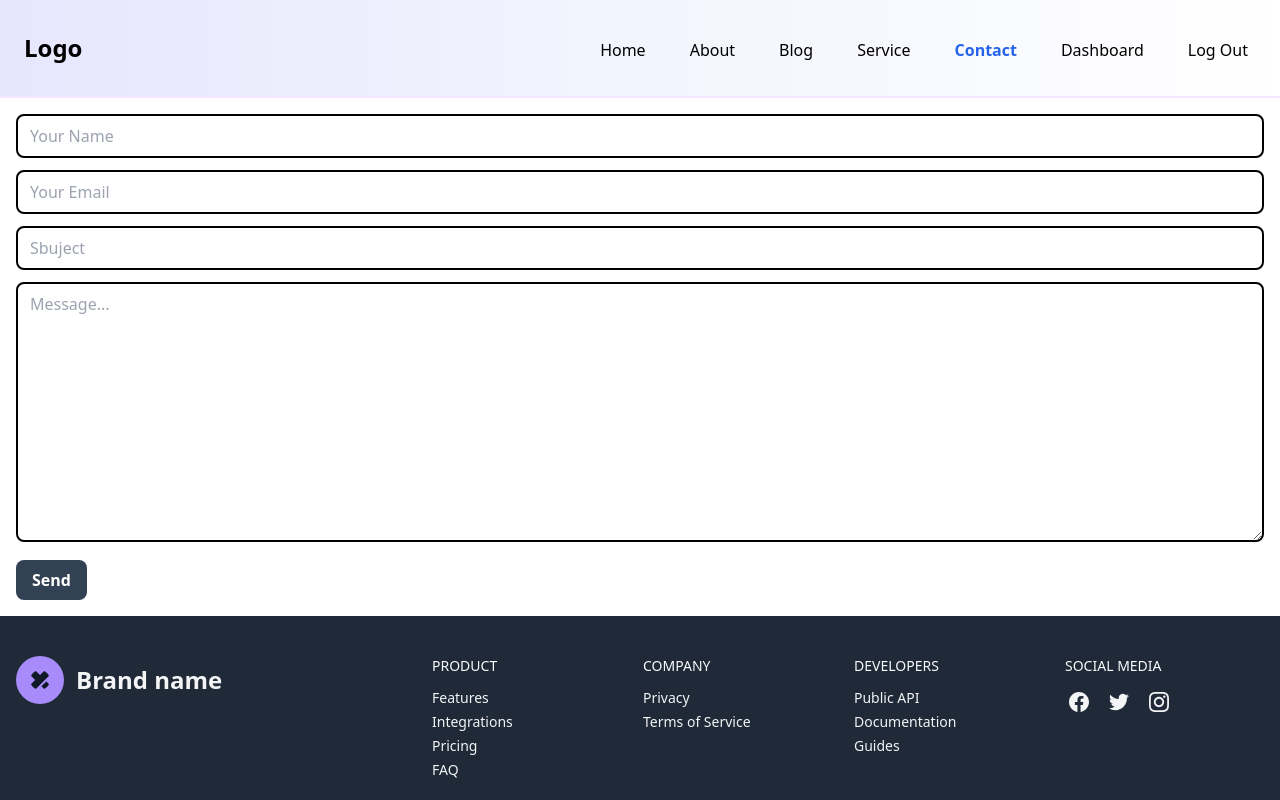
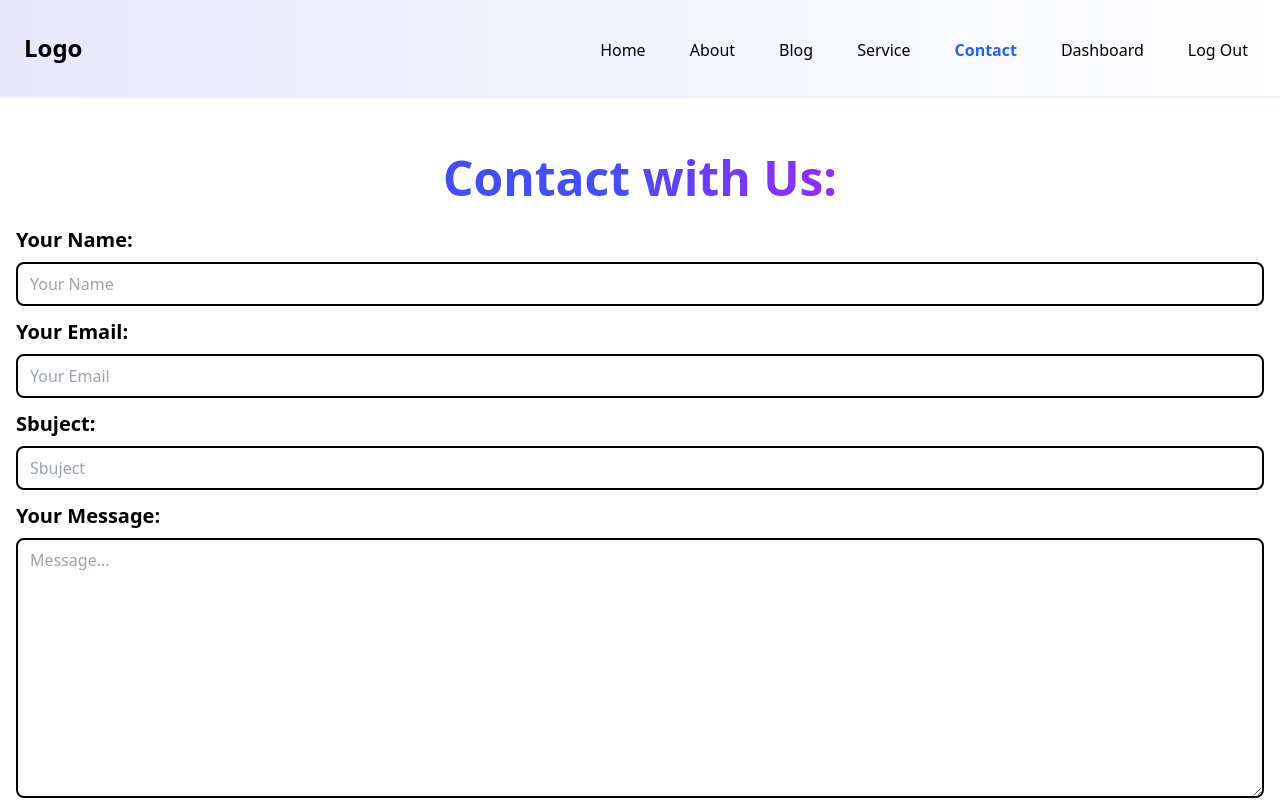
Before and after one commit to mehedi-hasan95/assingment-20, a Next.js app: page /contact in a window 1280 px wide. Shown: the top 800 px of the page. Built offline with nearby package versions, Linux system fonts and the light colour scheme.

Commit message:
label add to the contact form

```diff
--- a/src/app/contact/page.jsx
+++ b/src/app/contact/page.jsx
@@ -38,40 +38,75 @@ const ContactPage = () => {
         <div>
             <MainMenu />
             <div className="container mx-auto p-4">
+                <h2 className="text-3xl md:text-4xl lg:text-5xl max-w-max font-semibold pb-6 mx-auto titleBg pt-10">
+                    Contact with Us:
+                </h2>
                 <form onSubmit={submitMessage}>
+                    <div className="flex gap-y-2 flex-col">
+                        <label className="text-xl font-semibold" htmlFor="name">
+                            Your Name:
+                        </label>
                         <input
                             type="text"
                             name="name"
-                        id=""
+                            id="name"
                             className="border-2 border-black rounded-lg px-3 py-2 w-full mb-3"
                             placeholder="Your Name"
                             required
                         />
+                    </div>
+                    <div className="flex gap-y-2 flex-col">
+                        <label
+                            className="text-xl font-semibold"
+                            htmlFor="email"
+                        >
+                            Your Email:
+                        </label>
                         <input
                             type="email"
                             name="email"
-                        id=""
+                            id="email"
                             className="border-2 border-black rounded-lg px-3 py-2 w-full mb-3"
                             placeholder="Your Email"
                             required
                         />
+                    </div>
+
+                    <div className="flex gap-y-2 flex-col">
+                        <label
+                            className="text-xl font-semibold"
+                            htmlFor="subject"
+                        >
+                            Sbuject:
+                        </label>
                         <input
                             type="text"
                             name="subject"
-                        id=""
+                            id="subject"
                             className="border-2 border-black rounded-lg px-3 py-2 w-full mb-3"
                             placeholder="Sbuject"
                             required
                         />
+                    </div>
+
+                    <div className="flex gap-y-2 flex-col">
+                        <label
+                            className="text-xl font-semibold"
+                            htmlFor="message"
+                        >
+                            Your Message:
+                        </label>
                         <textarea
                             name="message"
-                        id=""
+                            id="message"
                             cols="30"
                             rows="10"
                             className="border-2 border-black rounded-lg px-3 py-2 w-full mb-3"
                             placeholder="Message..."
                             required
                         ></textarea>
+                    </div>
+
                     {loading ? (
                         <button
                             disabled
```
Lines whose indentation alone changed are shown as unchanged.
